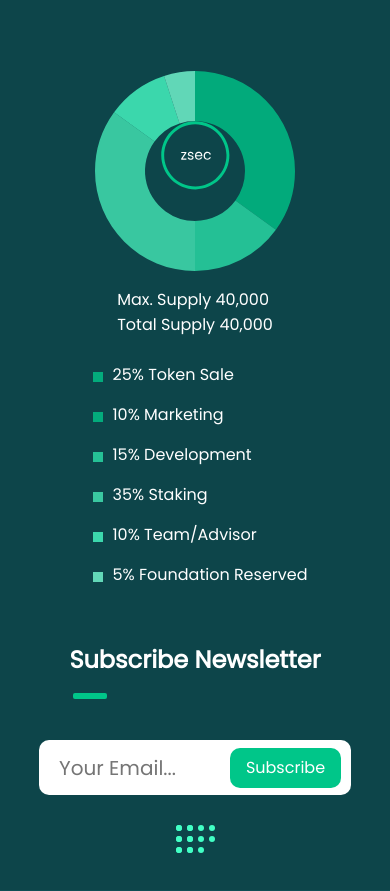
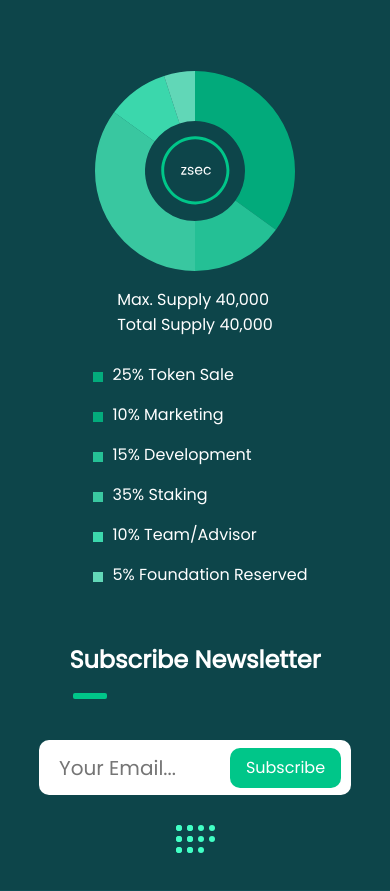
Before and after one commit to naseemshah/react-zesc-website, a React (Create React App) app: page / in a window 390 px wide. Shown: the part 3840-4731 px from the top of the page. Built offline with nearby package versions, Linux system fonts and the light colour scheme.

Commit message:
fixed chart logo

```diff
--- a/src/components/tokenomicsSection/tokenomics.css
+++ b/src/components/tokenomicsSection/tokenomics.css
@@ -98,5 +98,10 @@
         align-items: center;
         justify-content: center;
     }
+    .chart-logo{
+        position: relative;
+        bottom: 135px;
+        z-index: -100;
+    }
 
 }
```
